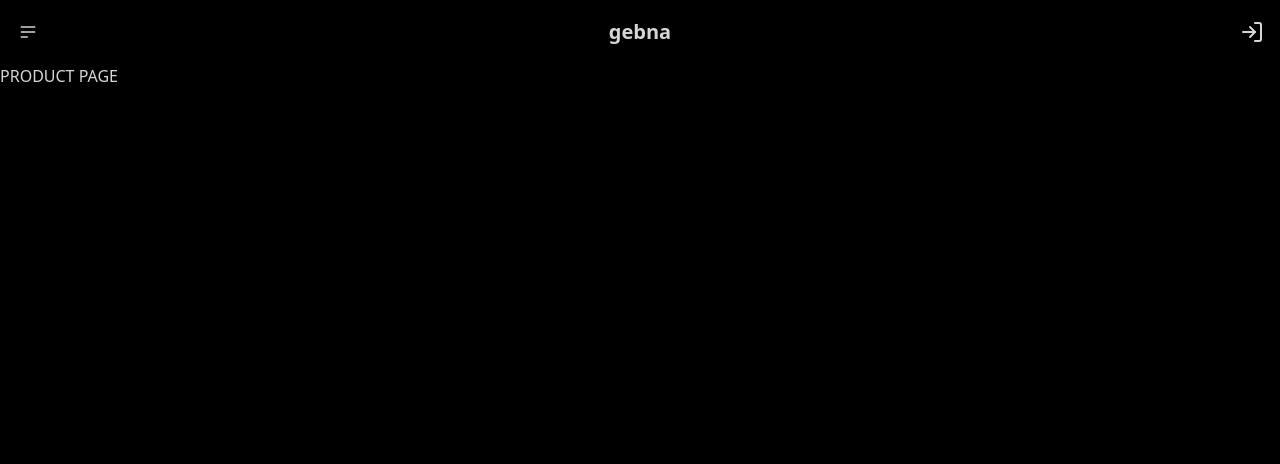
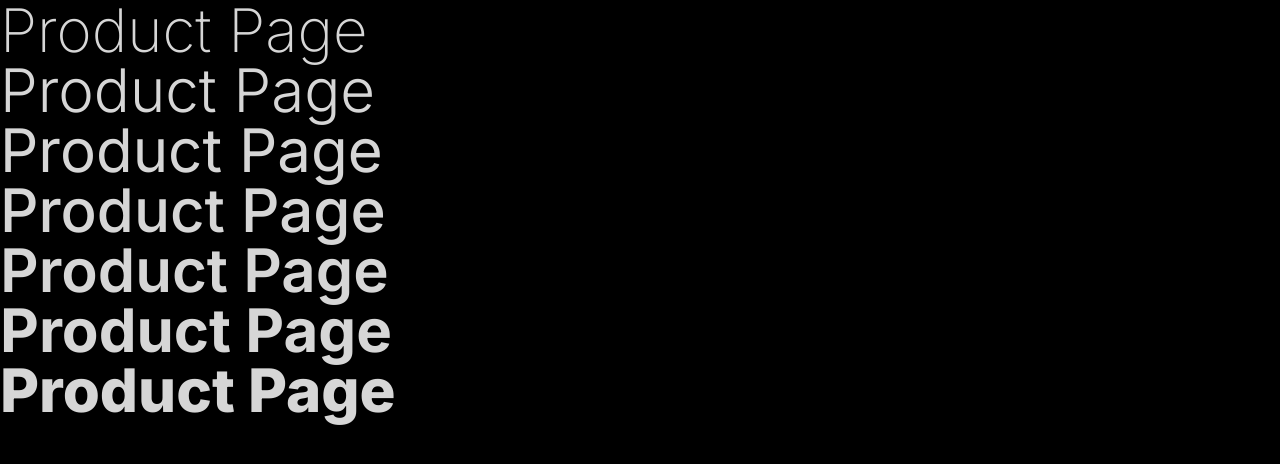
Before and after one commit to BahaaZidan/gebna.net, a SvelteKit app in the folder apps/web/: page / in a window 1280 px wide. Shown: the top 464 px of the page. Built offline with nearby package versions, Linux system fonts and the light colour scheme.

Commit message:
switch default sans font to Inter

```diff
--- a/apps/web/package.json
+++ b/apps/web/package.json
@@ -12,6 +12,7 @@
 		"check:watch": "svelte-kit sync && svelte-check --tsconfig ./tsconfig.json --watch"
 	},
 	"devDependencies": {
+		"@fontsource/inter": "^5.2.8",
 		"@gebna/types": "workspace:*",
 		"@sveltejs/adapter-cloudflare": "^7.2.5",
 		"@sveltejs/kit": "^2.49.5",
--- a/apps/web/src/app.css
+++ b/apps/web/src/app.css
@@ -3,11 +3,6 @@
 	themes: black --default;
 }
 
-/* @plugin "daisyui/theme" {
-	name: "dark";
-	--radius-selector: 1.5rem;
-	--radius-field: 1.5rem;
-	--radius-box: 1.5rem;
-	--size-selector: 0.25rem;
-	--size-field: 0.25rem;
-} */
+@theme {
+	--font-sans: "Inter", ui-sans-serif, system-ui, sans-serif;
+}
--- a/apps/web/src/routes/+page.svelte
+++ b/apps/web/src/routes/+page.svelte
@@ -1,46 +1,7 @@
-<script lang="ts">
-	import LogInIcon from "@lucide/svelte/icons/log-in";
-
-	import { resolve } from "$app/paths";
-</script>
-
-<div class="navbar bg-base-100 shadow-sm">
-	<div class="navbar-start">
-		<div class="dropdown">
-			<div tabindex="0" role="button" class="btn btn-circle btn-ghost">
-				<svg
-					xmlns="http://www.w3.org/2000/svg"
-					class="h-5 w-5"
-					fill="none"
-					viewBox="0 0 24 24"
-					stroke="currentColor"
-				>
-					<path
-						stroke-linecap="round"
-						stroke-linejoin="round"
-						stroke-width="2"
-						d="M4 6h16M4 12h16M4 18h7"
-					/>
-				</svg>
-			</div>
-			<ul
-				tabindex="-1"
-				class="dropdown-content menu z-1 mt-3 w-52 menu-sm rounded-box bg-base-100 p-2 shadow"
-			>
-				<li><a href="/">Homepage</a></li>
-				<li><a href="/">Portfolio</a></li>
-				<li><a href="/">About</a></li>
-			</ul>
-		</div>
-	</div>
-	<div class="navbar-center">
-		<a class="btn text-xl btn-ghost" href="/">gebna</a>
-	</div>
-	<div class="navbar-end">
-		<a href={resolve("/auth/login")} class="btn btn-circle btn-ghost" aria-label="Login">
-			<LogInIcon />
-		</a>
-	</div>
-</div>
-
-<h1>PRODUCT PAGE</h1>
+<h1 class="text-6xl font-extralight">Product Page</h1>
+<h1 class="text-6xl font-light">Product Page</h1>
+<h1 class="text-6xl font-normal">Product Page</h1>
+<h1 class="text-6xl font-medium">Product Page</h1>
+<h1 class="text-6xl font-semibold">Product Page</h1>
+<h1 class="text-6xl font-bold">Product Page</h1>
+<h1 class="text-6xl font-extrabold">Product Page</h1>
```
Also changed, not shown: apps/web/src/routes/+layout.svelte (+7 -0 lines), 2 other files (tests, documents, lock files or other folders).
